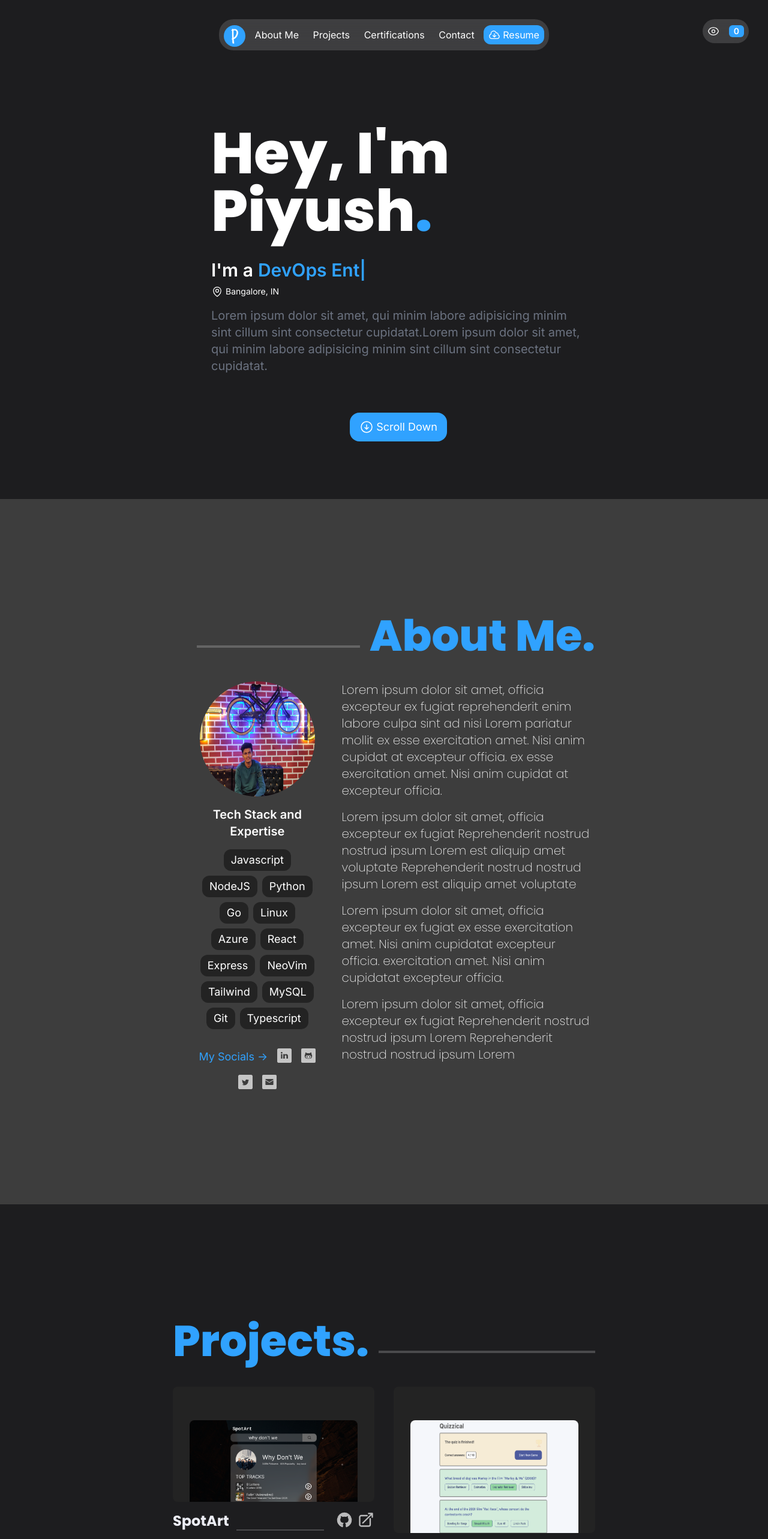
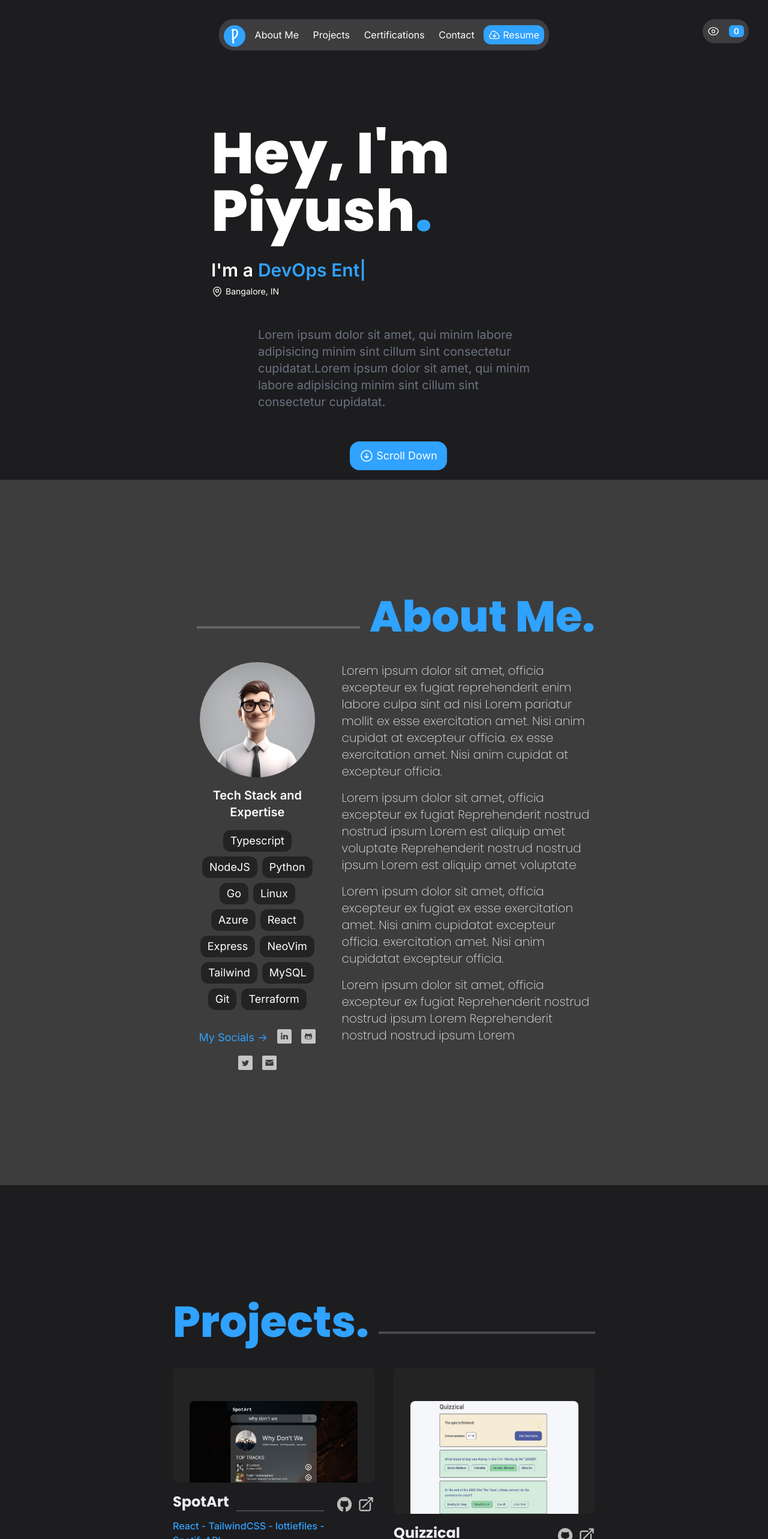
Before and after one commit to antidoid/cloud-resume-challenge, a React (Vite) app in the folder frontend/: page / in a window 1280 px wide. Shown: the top 2566 px of the page at 60% size. Built offline with nearby package versions, Linux system fonts and the light colour scheme; no server answers.

Commit message:
Finishing up

```diff
--- a/frontend/src/components/About.tsx
+++ b/frontend/src/components/About.tsx
@@ -21,7 +21,7 @@ function About() {
             </h4>
             <div className="mt-4 flex justify-center flex-wrap gap-2 text-lg">
               <span className="px-3 py-1 bg-darkgray rounded-xl">
-                Javascript
+                Typescript
               </span>
               <span className="px-3 py-1 bg-darkgray rounded-xl">NodeJS</span>
               <span className="px-3 py-1 bg-darkgray rounded-xl">Python</span>
@@ -35,7 +35,7 @@ function About() {
               <span className="px-3 py-1 bg-darkgray rounded-xl">MySQL</span>
               <span className="px-3 py-1 bg-darkgray rounded-xl">Git</span>
               <span className="px-3 py-1 bg-darkgray rounded-xl">
-                Typescript
+                Terraform
               </span>
             </div>
             <div className="flex w-full justify-center gap-4 flex-wrap mt-8 self-start">
--- a/frontend/src/components/Certificate.tsx
+++ b/frontend/src/components/Certificate.tsx
@@ -16,12 +16,12 @@ function Certificate({
           src={certSrc}
         />
       </div>
-      <div className="h-10 flex flex-wrap mt-4">
-        <p className="text-xl md:text-2xl text-offwhite text-center font-bold font-poppins">
+      <div className="min-h-10 flex flex-wrap mt-4">
+        <p className="max-w-40 md:max-w-48 2xl:max-w-60 text-xl md:text-2xl text-offwhite font-bold font-poppins">
           {certName}
         </p>
         <div className="h-[2px] grow bg-white/20 self-end mb-2 mx-3"></div>
-        <a href={certLink} target="_blank">
+        <a href={certLink} target="_blank" className="flex items-center">
           <svg
             xmlns="http://www.w3.org/2000/svg"
             fill="none"
--- a/frontend/src/components/Hero.tsx
+++ b/frontend/src/components/Hero.tsx
@@ -4,8 +4,8 @@ import { scroll } from "../utils";
 
 function Hero() {
   return (
-    <div id="hero" className="w-full min-h-screen bg-back px-8 lg:px-72">
-      <div className="relative pt-36 md:pt-48 m-4 min-h-screen md:ml-16 flex flex-col items-start">
+    <div id="hero" className="w-full min-h-screen h-dvh bg-back px-8 lg:px-72">
+      <div className="relative pt-36 md:pt-48 m-4 h-screen md:ml-16 flex flex-col items-start">
         <motion.h1
           initial={{ opacity: 0, y: 100 }}
           animate={{ opacity: 1, y: 0 }}
@@ -51,13 +51,13 @@ function Hero() {
           </svg>
           <span>Bangalore, IN</span>
         </div>
-        <p className="text-gray-500 self-center text-base md:text-xl mt-4">
+        <p className="md:w-3/4 2xl:w-1/2 text-gray-500 self-center text-base md:text-xl pt-24 sm:pt-4 md:pt-12 2xl:mt-24">
           Lorem ipsum dolor sit amet, qui minim labore adipisicing minim sint
           cillum sint consectetur cupidatat.Lorem ipsum dolor sit amet, qui
           minim labore adipisicing minim sint cillum sint consectetur cupidatat.
         </p>
         <motion.button
-          className="absolute bottom-24 md:bottom-20 self-center justify-self-stretch flex items-center justify-center bg-cerulean rounded-xl md:rounded-2xl p-2 h-8 md:p-4 md:h-12 hover:bg-[#00579F] hover:scale-105 duration-200 ease-in-out cursor-pointer"
+          className="absolute bottom-24 md:bottom-8 2xl:bottom-32 self-center justify-self-stretch flex items-center justify-center bg-cerulean rounded-xl md:rounded-2xl p-2 h-8 md:p-4 md:h-12 hover:bg-[#00579F] hover:scale-105 duration-200 ease-in-out cursor-pointer"
           onClick={() => scroll("about")}
           initial={{ y: 200 }}
           animate={{ y: 0 }}
--- a/frontend/src/components/Navbar.tsx
+++ b/frontend/src/components/Navbar.tsx
@@ -42,7 +42,10 @@ function Navbar() {
         >
           Contact
         </li>
-        <button className="flex items-center md:gap-1 bg-cerulean rounded-xl px-1 md:px-2 h-6 md:h-8 hover:bg-[#00579F] hover:scale-105 duration-200 ease-in-out cursor-pointer">
+        <a
+          href="https://drive.google.com/file/d/13vV9QVRZPGRQxUOSZHb27SbDKXrbK8hm/view?usp=sharing"
+          target="_blank"
+          className="flex items-center md:gap-1 bg-cerulean rounded-xl px-1 md:px-2 h-6 md:h-8 hover:bg-[#00579F] hover:scale-105 duration-200 ease-in-out cursor-pointer">
           <svg
             xmlns="http://www.w3.org/2000/svg"
             fill="none"
@@ -58,7 +61,7 @@ function Navbar() {
             />
           </svg>
           <span>Resume</span>
-        </button>
+        </a>
       </ul>
     </motion.nav>
   );
--- a/frontend/src/components/Project.tsx
+++ b/frontend/src/components/Project.tsx
@@ -30,11 +30,12 @@ export function Project({ projectSrc, projectName, projectLink, githubLink, tool
             src={projectSrc}
           />
         </div>
-        <div className="h-10 flex flex-wrap mt-4">
-          <p className="text-xl md:text-2xl text-offwhite text-center font-bold font-poppins">
+        <div className="min-h-10 flex mt-4">
+          <p className="max-w-40 md:max-w-48 2xl:max-w-60 text-xl md:text-2xl text-offwhite font-bold font-poppins">
             {projectName}
           </p>
           <div className="h-[2px] grow bg-white/20 self-end mb-2 mx-3"></div>
+          <div className="flex items-center">
             <a href={githubLink} target="_blank" className="w-7 h-7 mx-2">
               <svg
                 className="w-full h-full stroke-white opacity-70 hover:opacity-100 duration-300 cursor-pointer"
@@ -63,6 +64,7 @@ export function Project({ projectSrc, projectName, projectLink, githubLink, tool
               </svg>
             </a>
           </div>
+        </div>
         <div className="flex font-medium text-cerulean mt-1 text-base">{tools.reduce((acc, curr) => (acc + " - " + curr))}</div>
         <div>
           <p className="text-offwhite text-xl tracking-wide font-extralight">{projectShortDesc}
@@ -71,10 +73,13 @@ export function Project({ projectSrc, projectName, projectLink, githubLink, tool
         </div>
       </div>
       <ProjectDetails isOpen={isOpen} setIsOpen={setIsOpen}>
-        <div>Hello from a project details</div>
-      </ProjectDetails>
+        <div className="h-full w-full flex flex-col items-center justify-center">
+          <svg className="fill-offwhite w-36 h-36" version="1.1" id="Layer_1" xmlns="http://www.w3.org/2000/svg" xmlns:xlink="http://www.w3.org/1999/xlink" viewBox="0 0 256 241" enable-background="new 0 0 256 241" xml:space="preserve"><g id="SVGRepo_bgCarrier" stroke-width="0"></g><g id="SVGRepo_tracerCarrier" stroke-linecap="round" stroke-linejoin="round"></g><g id="SVGRepo_iconCarrier"> <path d="M254,188V2H2v186h111v29H75v22h106v-22h-38v-29H254z M19,19h217v151H19L19,19z M169.385,132.8 c0.131,1.179,0,2.575-0.306,3.885l-11.131-10.258l-10.04,10.957l11.262,10.214c-1.31,0.437-2.575,0.742-3.885,0.742 c-3.885,0.131-7.203-1.048-10.04-3.623c-2.837-2.706-4.365-5.849-4.496-9.734c0-1.353,0.131-2.881,0.437-4.191l-2.706-2.575 l-16.195-14.798l-27.413,30.207c-1.659,2.226-4.234,3.754-7.203,3.754c-4.802,0-8.687-3.885-8.687-8.687 c0-2.575,1.004-4.933,2.968-6.591l28.461-29.509L93.213,86.835c-1.353,0.611-2.881,0.917-4.191,0.917 c-3.885,0.131-7.203-1.048-10.04-3.623s-4.365-5.718-4.496-9.603c-0.131-1.179,0-2.575,0.306-3.885l11.262,10.214l9.953-10.913 L84.745,59.728c1.179-0.437,2.575-0.742,3.885-0.742c3.885-0.131,7.203,1.048,10.04,3.623c2.837,2.532,4.365,5.849,4.496,9.734 c0.131,1.31,0,2.575-0.306,3.885l17.723,16.238l12.965-14.012l-19.381-17.068l17.592-20.036l49.807,43.826l-17.592,20.036 l-19.905-17.548l-12.528,14.798l19.469,17.81c1.31-0.437,2.575-0.742,3.885-0.742c3.885-0.131,7.203,1.048,10.04,3.623 C167.77,125.685,169.298,128.828,169.385,132.8z"></path> </g></svg>
+          <p className="mt-8 text-xl">This page is currently under construction</p>
+        </div>
+      </ProjectDetails >
 
-    </div>
+    </div >
   );
 
 }
--- a/frontend/src/components/Projects.tsx
+++ b/frontend/src/components/Projects.tsx
@@ -38,7 +38,7 @@ function Projects() {
           projectName="Cloud Resume Challenge"
           projectLink="https://www.piyushsingh.me"
           projectSrc={CloudResumeChallengeImg}
-          tools={["CosomosDB", "Azure Functions", "Azure CDN", "Framer Motion"]}
+          tools={["CosomosDB", "Azure Functions", "Azure CDN", "Terraform"]}
           projectShortDesc="Portfolio website using the powers of cloud computing"
         />
         <Project
--- a/frontend/src/components/ViewCount.tsx
+++ b/frontend/src/components/ViewCount.tsx
@@ -41,7 +41,7 @@ function ViewCount() {
           />
         </svg>
         <span className="tracking-[-1rem] overflow-hidden duration-300 ease-in-out group-hover:tracking-wider">
-          You're Viewer{" "}
+          You're Visitor{" "}
         </span>
         <div className="bg-cerulean font-semibold flex justify-center items-center px-2 py-1 h-5 rounded-md text-sm group-hover:bg-[#00579F] duration-500">
           {count}
```
Also changed, not shown: frontend/src/assets/pp.jpg. Lines whose indentation alone changed are shown as unchanged.
